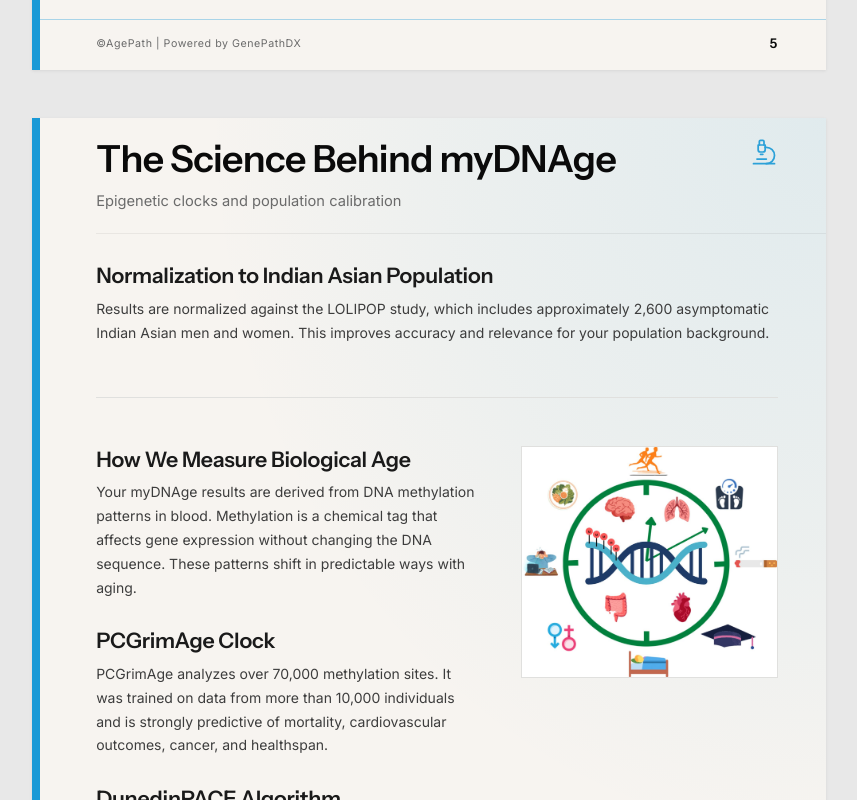
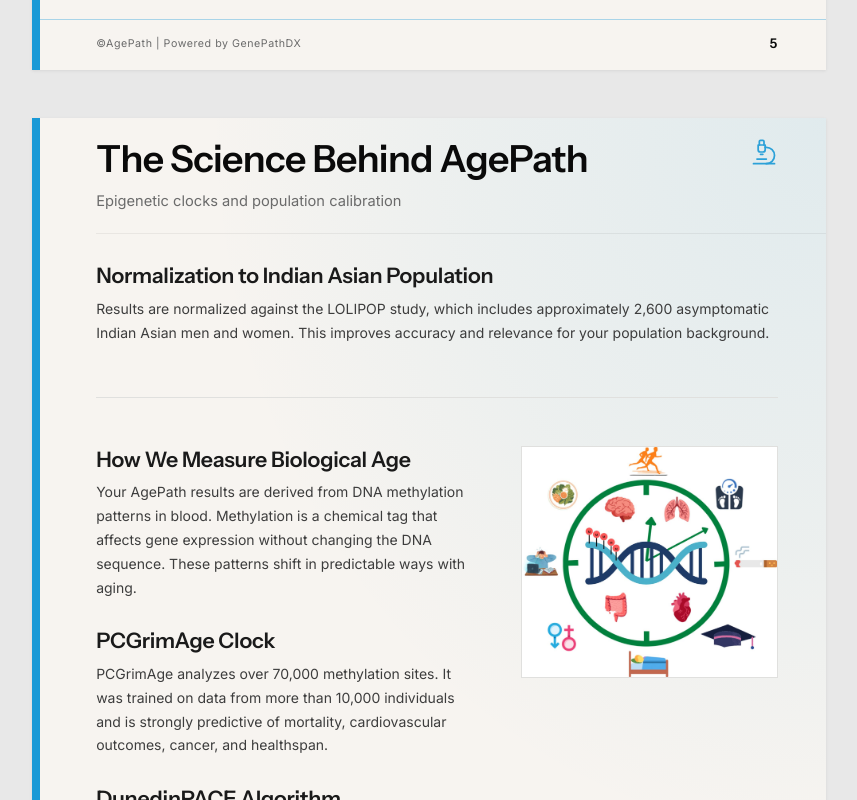
Before and after one commit to ag189/mytrueage-report-generator, a Next.js app: page / in a window 1280 px wide. Shown: the part 5860-6660 px from the top of the page, without its empty margins (211-1068 px from the left). Built offline with nearby package versions, Linux system fonts and the light colour scheme.

Commit message:
agePath changes

```diff
--- a/app/layout.tsx
+++ b/app/layout.tsx
@@ -9,8 +9,8 @@
 });
 
 export const metadata: Metadata = {
-  title: "myDNAge Report Generator",
-  description: "Generate professional biological aging reports with myDNAge",
+  title: "AgePath Report Generator",
+  description: "Generate professional biological aging reports with AgePath",
 };
 
 export default function RootLayout({
--- a/app/page.tsx
+++ b/app/page.tsx
@@ -58,7 +58,7 @@
       const url = window.URL.createObjectURL(blob);
       const a = document.createElement('a');
       a.href = url;
-      a.download = `myDNAge-Report-${reportData.name.replace(/\s/g, '_')}-${Date.now()}.pdf`;
+      a.download = `AgePath-Report-${reportData.name.replace(/\s/g, '_')}-${Date.now()}.pdf`;
       document.body.appendChild(a);
       a.click();
       window.URL.revokeObjectURL(url);
@@ -78,7 +78,7 @@
         <div className="container mx-auto px-4 py-8">
           <div className="text-center mb-8">
             <h1 className="text-4xl font-bold text-gray-900 mb-2">
-              myDNAge Report Generator
+              AgePath Report Generator
             </h1>
             <p className="text-lg text-gray-600">
               Generate professional biological aging reports
--- a/components/report/pages/FaqPage.tsx
+++ b/components/report/pages/FaqPage.tsx
@@ -11,7 +11,7 @@
       <div className="two-column-grid">
         <div>
           <div className="faq-item">
-            <h3>How accurate is myDNAge?</h3>
+            <h3>How accurate is AgePath?</h3>
             <p>
               PCGrimAge and DunedinPACE are among the most validated epigenetic
               algorithms. Results are informative estimates, not absolute values.
--- a/components/report/pages/SciencePage.tsx
+++ b/components/report/pages/SciencePage.tsx
@@ -7,7 +7,7 @@
   return (
     <PageWrapper pageNumber={6}>
       <PageHeader
-        title="The Science Behind myDNAge"
+        title="The Science Behind AgePath"
         subtitle="Epigenetic clocks and population calibration"
         icon={Microscope}
       />
@@ -28,7 +28,7 @@
           <div className="content-block">
             <h3>How We Measure Biological Age</h3>
             <p className="mt-2">
-              Your myDNAge results are derived from DNA methylation patterns in
+              Your AgePath results are derived from DNA methylation patterns in
               blood. Methylation is a chemical tag that affects gene expression
               without changing the DNA sequence. These patterns shift in predictable
               ways with aging.
```
